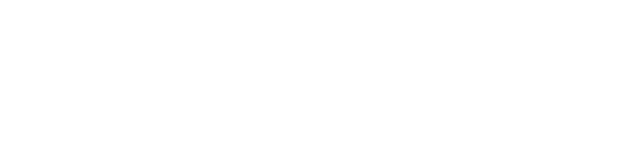
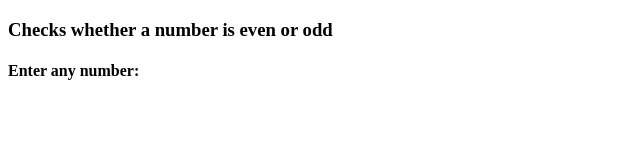
Before and after one commit to winniebosy/OddEven-Number-Checker, a plain HTML site: page index.html in a window 1280 px wide. Shown: the whole page, without its empty margins (0-640 px from the left). Drawn offline with Linux system fonts and the light colour scheme.

Commit message:
changes made in the html file

```diff
--- a/index.html
+++ b/index.html
@@ -9,6 +9,15 @@
     <script src="main.js"></script>
 </head>
 <body>
+    <section class ="cards">
+        <h3>Checks whether a number is even or odd</h3>
+            <h4>Enter any number:</h4>
+            <input type = "text" id =" " onkeypress="return OnlyNumbers() >
+
+
+
+    </section>
 
 </body>
+
 </html>
```
